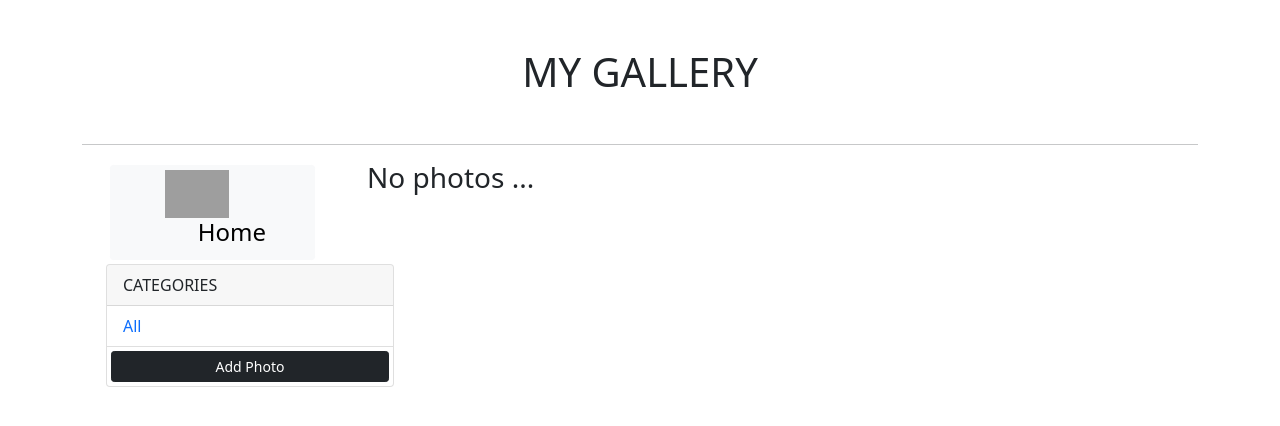
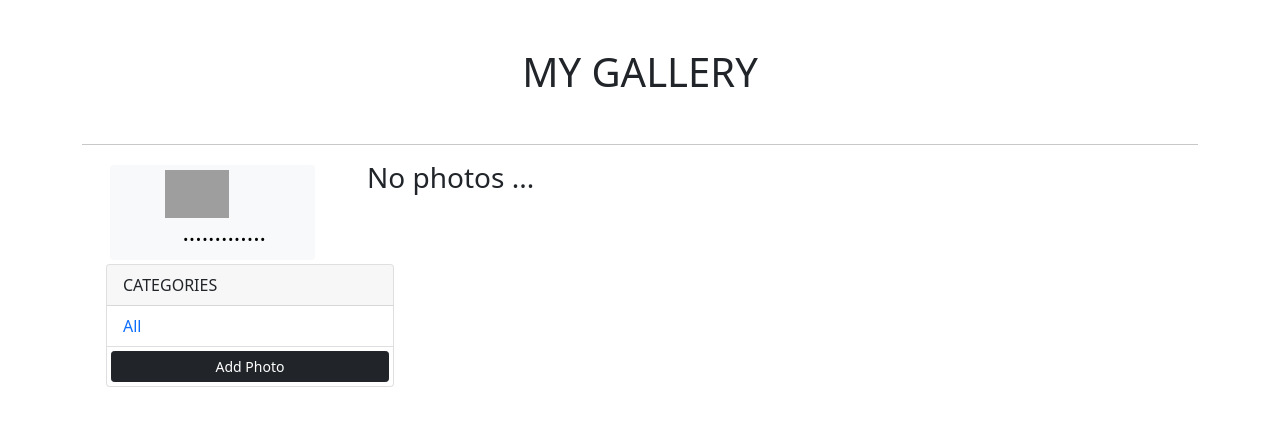
Before and after one commit to Brian569/personal-gallery, a Django app: page /gallery/ in a window 1280 px wide. Shown: the top 426 px of the page. Run offline with Django 3.2, Linux system fonts and the light colour scheme; data that the repository does not hold is empty; grey boxes are pictures that could not be loaded.

Commit message:
style home

```diff
--- a/photos/templates/photos/gallery.html
+++ b/photos/templates/photos/gallery.html
@@ -29,7 +29,7 @@
                <div class="container-fluid  sticky-top">
                 <a href="{% url 'welcome' %}"  class="btn btn-light btn-sm m-1">
                     <img src="https://i.pinimg.com/736x/b3/cc/d5/b3ccd57b054a73af1a0d281265b54ec8.jpg" style="height: 6vh; margin-right: 4vmin;" alt="">
-                   <h4  style="margin-right: 5vmin; float: right;">Home</h4></a>
+                   <h4  style="margin-right: 5vmin; float: right;">.............</h4></a>
 
                 <div class="card" style="width: 18rem;">
 
```
